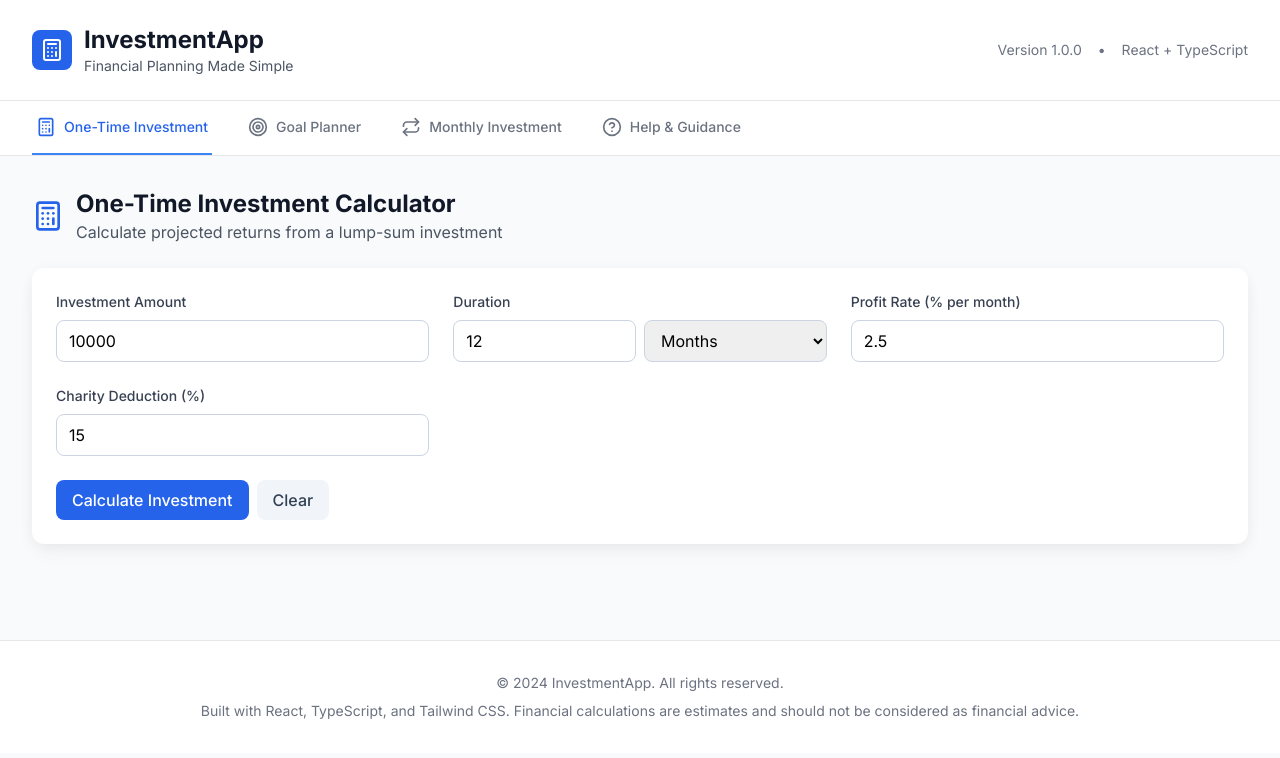
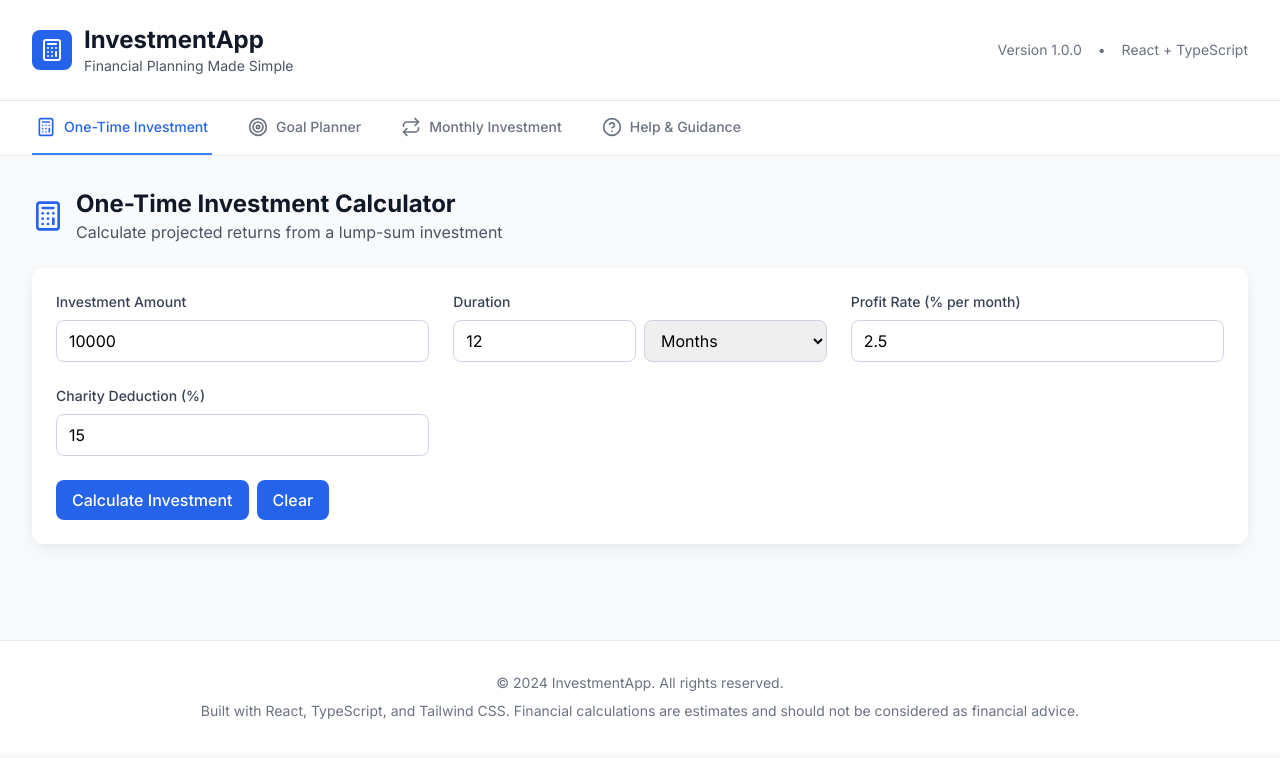
Before and after one commit to sajadparacha/InvestmentApp, a React (Create React App) app: page / in a window 1280 px wide. Shown: the top 758 px of the page. Built offline with nearby package versions, Linux system fonts and the light colour scheme.

Commit message:
style: update Clear button to match Calculate button and ensure it resets all inputs visually
- Clear button now uses btn-primary styling for consistency
- Clicking Clear resets all form fields, results, summary, and errors to default state in all calculator tabs

```diff
--- a/src/views/GoalPlannerView.tsx
+++ b/src/views/GoalPlannerView.tsx
@@ -171,7 +171,7 @@ const GoalPlanner: React.FC<GoalPlannerProps> = ({
           <button type="submit" className="btn-primary w-full md:w-auto">
             Calculate Required Investment
           </button>
-          <button type="button" className="btn-secondary w-full md:w-auto ml-2" onClick={handleClear}>
+          <button type="button" className="btn-primary w-full md:w-auto ml-2" onClick={handleClear}>
             Clear
           </button>
         </form>
--- a/src/views/MonthlyInvestmentView.tsx
+++ b/src/views/MonthlyInvestmentView.tsx
@@ -182,7 +182,7 @@ const MonthlyInvestment: React.FC<MonthlyInvestmentProps> = ({
           <button type="submit" className="btn-primary w-full md:w-auto">
             Calculate Monthly Investment
           </button>
-          <button type="button" className="btn-secondary w-full md:w-auto ml-2" onClick={handleClear}>
+          <button type="button" className="btn-primary w-full md:w-auto ml-2" onClick={handleClear}>
             Clear
           </button>
         </form>
--- a/src/views/OneTimeInvestmentView.tsx
+++ b/src/views/OneTimeInvestmentView.tsx
@@ -179,7 +179,7 @@ const OneTimeInvestment: React.FC<OneTimeInvestmentProps> = ({
           <button type="submit" className="btn-primary w-full md:w-auto">
             Calculate Investment
           </button>
-          <button type="button" className="btn-secondary w-full md:w-auto ml-2" onClick={handleClear}>
+          <button type="button" className="btn-primary w-full md:w-auto ml-2" onClick={handleClear}>
             Clear
           </button>
         </form>
```
